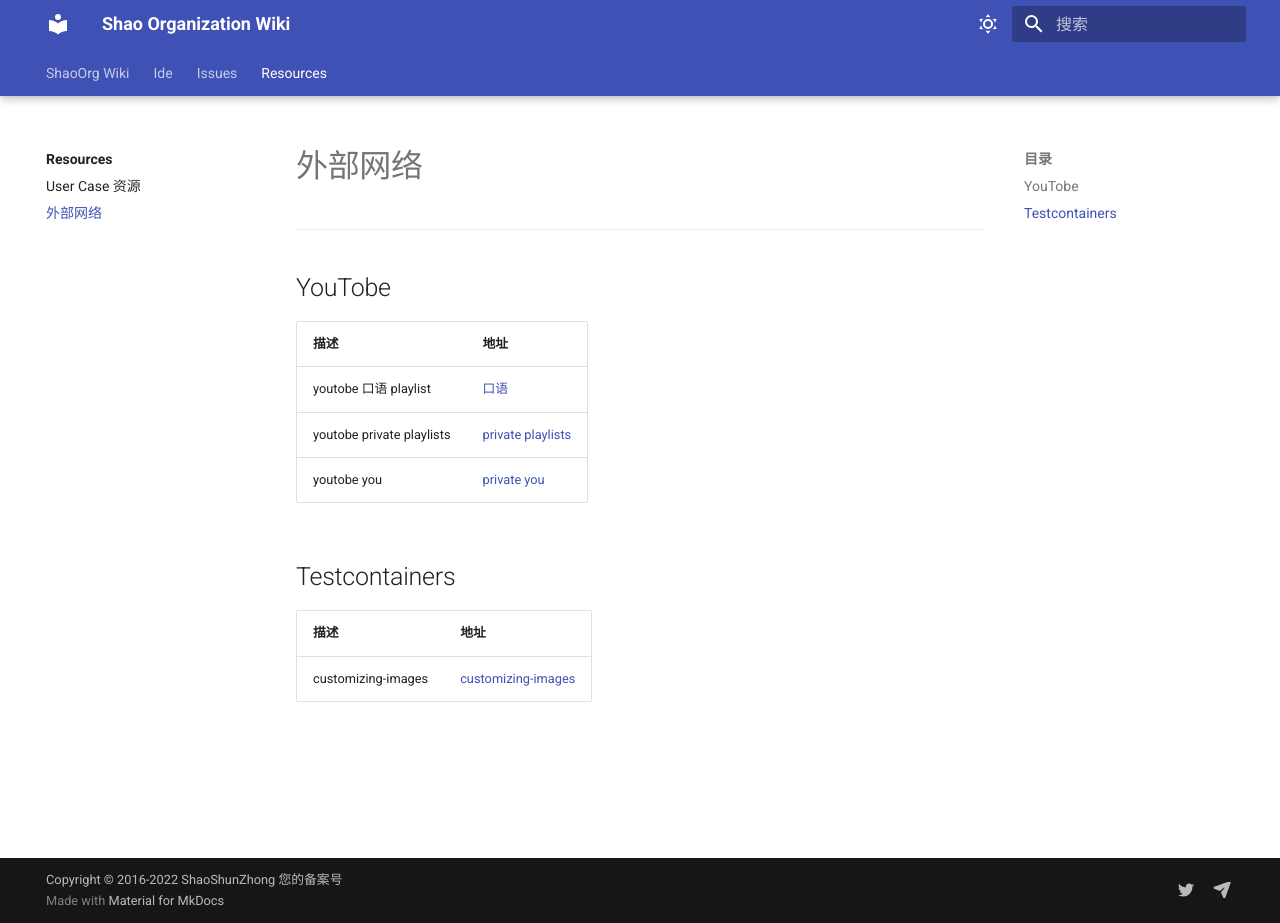
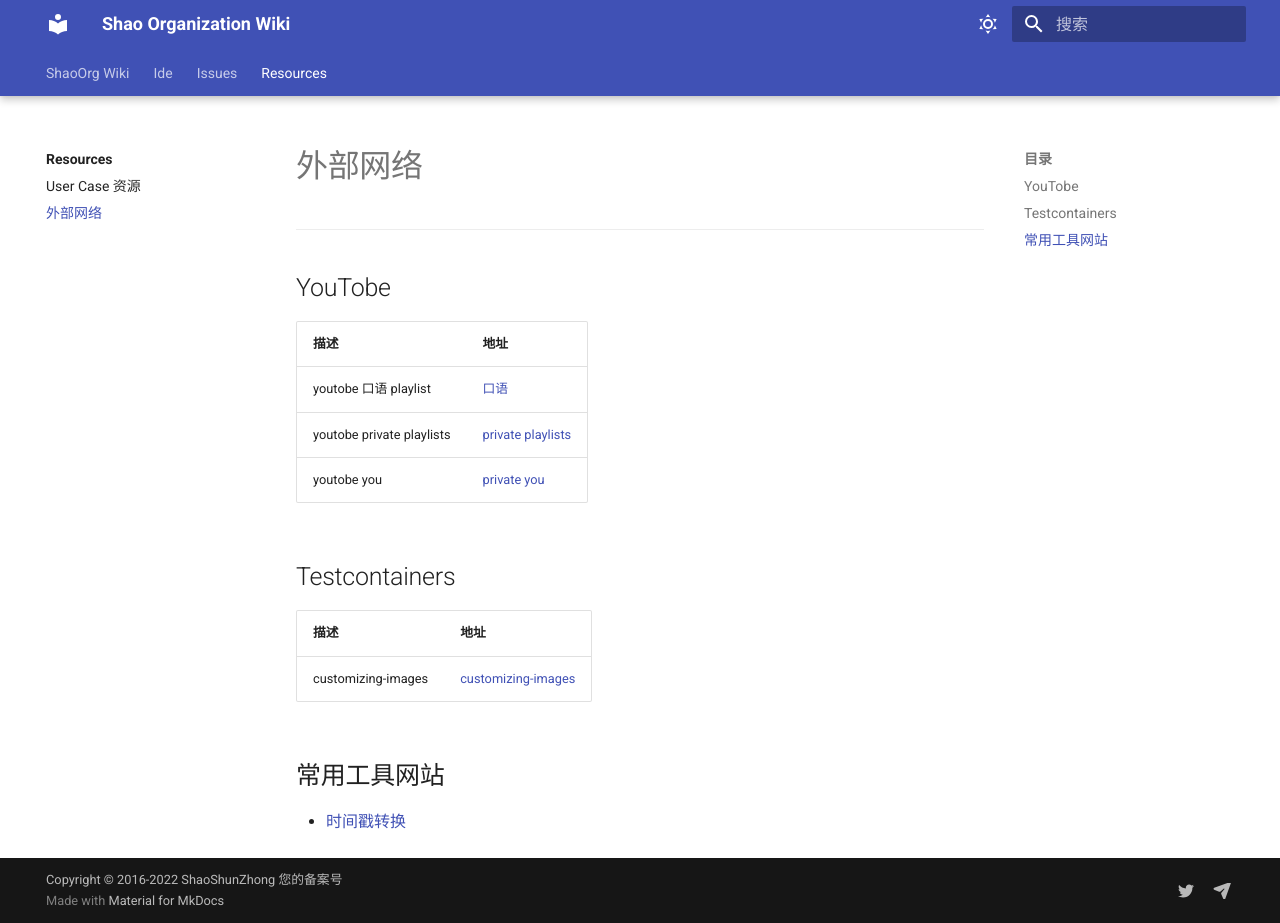
Before and after one commit to ShaoOrg/bulletin, an MkDocs documentation site: the page built from docs/resources/external.md, in a window 1280 px wide and 923 px high. Built offline with MkDocs 1.6.1 and Material for MkDocs 9.7.7, drawn with Linux system fonts in a browser that asks for light colours.

Commit message:
NOCR: committed by shell from SSZ-JOB

```diff
--- a/docs/resources/external.md
+++ b/docs/resources/external.md
@@ -11,3 +11,6 @@
 |描述|地址|
 |  ----  | ----  |
 |customizing-images|[customizing-images](https://java.testcontainers.org/features/configuration/#customizing-images)|
+
+## 常用工具网站
+- [时间戳转换](https://tool.lu/timestamp/)
```
